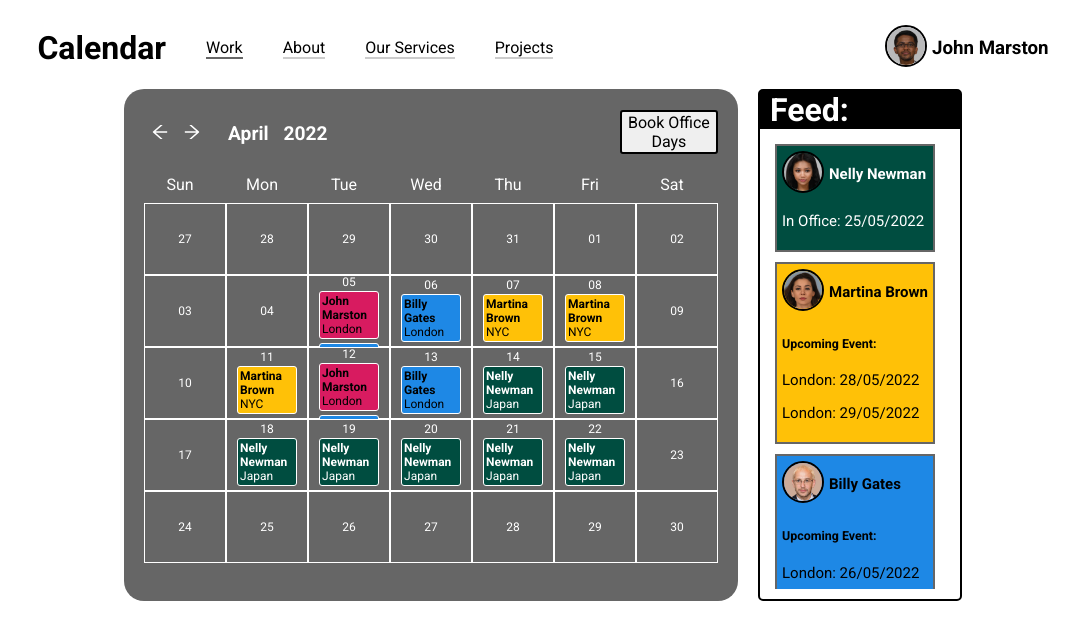
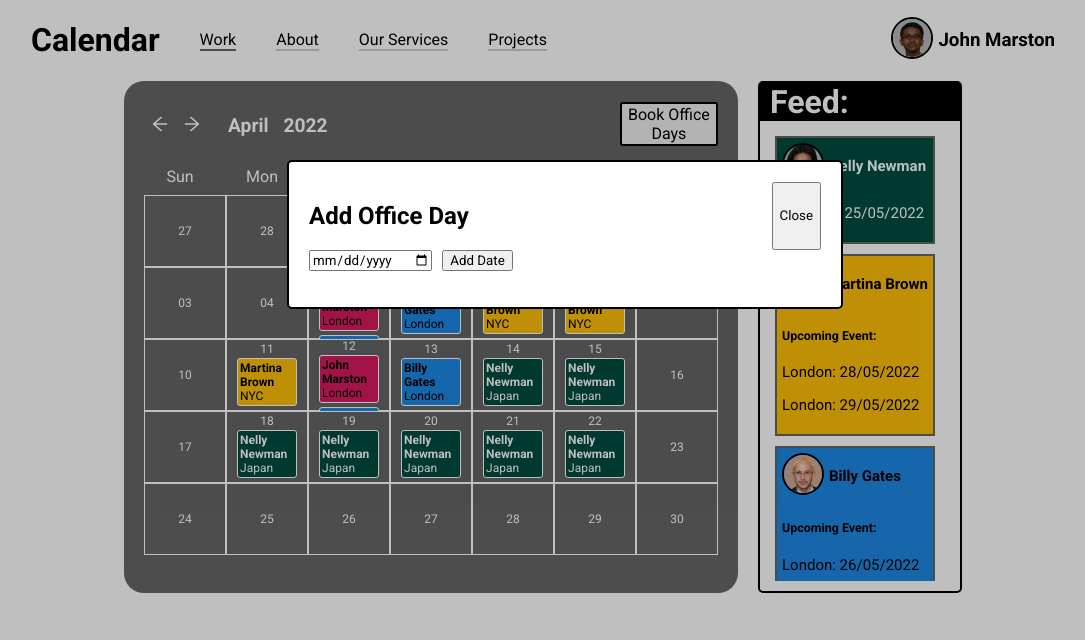
Before and after one commit to jakecoombs/work-calendar, a React (Create React App) app: page / in a window 1280 px wide. Both pictures are taken after a click on the button "Book Office Days". Shown: the top 640 px of the page, without its empty margins (97-1182 px from the left). Built offline with nearby package versions, Linux system fonts and the light colour scheme; a web font is replaced by a local one.

Commit message:
Create popup

```diff
--- a/package.json
+++ b/package.json
@@ -46,6 +46,7 @@
     ]
   },
   "devDependencies": {
+    "@types/react-datepicker": "^4.3.4",
     "@types/styled-components": "^5.1.23"
   },
   "browserslist": {
--- a/src/App.tsx
+++ b/src/App.tsx
@@ -1,11 +1,15 @@
-import React from "react";
+import React, { useState } from "react";
 import { Calendar } from "./lib/components/Calendar";
 import { Feed } from "./lib/components/Feed";
 import { Navigation } from "./lib/components/Navigation";
+import { PopUpBooking } from "./lib/components/PopUpBooking";
 
 const App: React.FC = () => {
+  const [showBooking, setShowBooking] = useState(false);
+
   return (
     <>
+      <PopUpBooking shown={showBooking} onClose={() => setShowBooking(false)} />
       <Navigation title="Calendar" />
       <div
         style={{
@@ -30,6 +34,7 @@ const App: React.FC = () => {
           circleSelectDayColor="#007fff"
           initialDate={new Date("2022-03-15")}
           endDate={new Date("2022-03-28")}
+          showPopUp={() => setShowBooking(true)}
         />
         <Feed />
       </div>
--- a/src/index.css
+++ b/src/index.css
@@ -3,4 +3,6 @@
 }
 
 body {
+  margin: 0;
+  padding: 0;
 }
--- a/src/lib/components/BookButton/index.tsx
+++ b/src/lib/components/BookButton/index.tsx
@@ -1,7 +1,7 @@
 import * as S from "./styles";
 
-function BookButton() {
-  return <S.Button>Book Office Days</S.Button>;
+function BookButton({ onClick }: { onClick: () => void }) {
+  return <S.Button onClick={onClick}>Book Office Days</S.Button>;
 }
 
 export { BookButton };
--- a/src/lib/components/Calendar/Header/index.tsx
+++ b/src/lib/components/Calendar/Header/index.tsx
@@ -17,6 +17,7 @@ interface HeaderProps {
   colorTextHeader: string;
   setCurrentDate: (date: Date) => void;
   clearSelection: () => void;
+  showPopUp: () => void;
   sizeArrow: string;
   colorArrows: string;
 }
@@ -28,6 +29,7 @@ export function Header({
   setCurrentDate,
   colorArrows,
   sizeArrow,
+  showPopUp,
 }: HeaderProps) {
   return (
     <S.HeaderSection>
@@ -68,7 +70,7 @@ export function Header({
         <h1>{format(currentDate, "yyyy")}</h1>
       </S.MonthAndYearSection>
       <div style={{ flex: 1 }}></div>
-      <BookButton />
+      <BookButton onClick={() => showPopUp()} />
     </S.HeaderSection>
   );
 }
--- a/src/lib/components/Calendar/index.tsx
+++ b/src/lib/components/Calendar/index.tsx
@@ -29,6 +29,7 @@ function Calendar({
   isContinuous,
   initialDate,
   endDate,
+  showPopUp,
 }: CalendarProps) {
   const daysWeek = strings["weekdays"];
   const [currentDate, setCurrentDate] = useState(new Date());
@@ -167,6 +168,7 @@ function Calendar({
           colorArrows={colorArrows || "#000"}
           sizeArrow={sizeArrow || "1.5rem"}
           clearSelection={clearSelection}
+          showPopUp={showPopUp}
         />
         <S.DayWeeksSection>
           {daysWeek.map((dayName, i) => (
--- a/src/lib/components/Calendar/types.ts
+++ b/src/lib/components/Calendar/types.ts
@@ -23,4 +23,5 @@ export interface CalendarProps {
   initialDate?: Date;
   endDate?: Date;
   isContinuous?: boolean;
+  showPopUp: () => void;
 }
--- /dev/null
+++ b/src/lib/components/PopUpBooking/index.tsx
@@ -0,0 +1,58 @@
+import * as S from "./styles";
+
+import { useState } from "react";
+
+function PopUpBooking({
+  shown,
+  onClose,
+}: {
+  shown: boolean;
+  onClose: () => void;
+}) {
+  const [selectedDate, setSelectedDate] = useState(new Date());
+  const [errorText, setErrorText] = useState("");
+  return (
+    <S.Modal shown={shown}>
+      <S.Content>
+        <div style={{ display: "flex", justifyContent: "space-between" }}>
+          <h2>Add Office Day</h2>
+          <button onClick={onClose}>Close</button>
+        </div>
+        <div>
+          <input
+            style={{ marginRight: "10px" }}
+            type="date"
+            onChange={(e) => {
+              const date = new Date(e.target.value);
+              const yesterday = new Date();
+              yesterday.setDate(yesterday.getDate() - 1);
+
+              if (date < yesterday) {
+                setErrorText("Cannot set office days for days in the past.");
+              } else {
+                setErrorText("");
+              }
+
+              setSelectedDate(date);
+            }}
+          />
+          <button
+            onClick={() => {
+              const yesterday = new Date();
+              yesterday.setDate(yesterday.getDate() - 1);
+              if (selectedDate > yesterday) {
+                // Update calendar
+                onClose();
+              }
+            }}
+          >
+            Add Date
+          </button>
+        </div>
+        <p style={{ color: "red" }}>{errorText}</p>
+      </S.Content>
+    </S.Modal>
+  );
+}
+
+export { PopUpBooking };
--- /dev/null
+++ b/src/lib/components/PopUpBooking/styles.ts
@@ -0,0 +1,21 @@
+import styled from "styled-components";
+
+export const Modal = styled.div<{ shown?: boolean }>`
+  position: fixed;
+  z-index: 3;
+  width: 100%;
+  height: 100%;
+  background-color: rgba(0, 0, 0, 0.25);
+  ${(props) => `display: ${props.shown ? "block" : "none"}`}
+`;
+
+export const Content = styled.div`
+  background-color: white;
+  position: absolute;
+  top: 20%;
+  left: 30%;
+  width: 40%;
+  padding: 20px;
+  border-radius: 5px;
+  border: 2px solid black;
+`;
```
Also changed, not shown: 1 other file (tests, documents, lock files or other folders).
